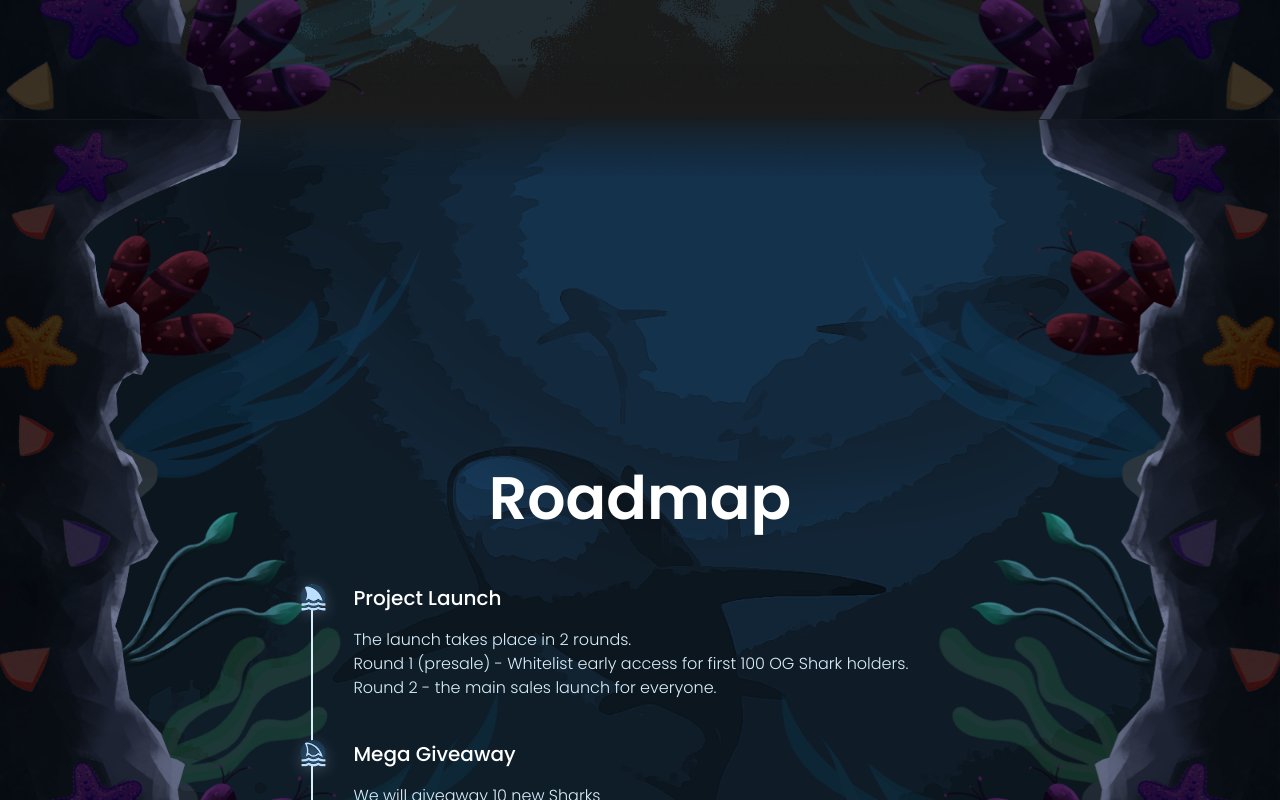
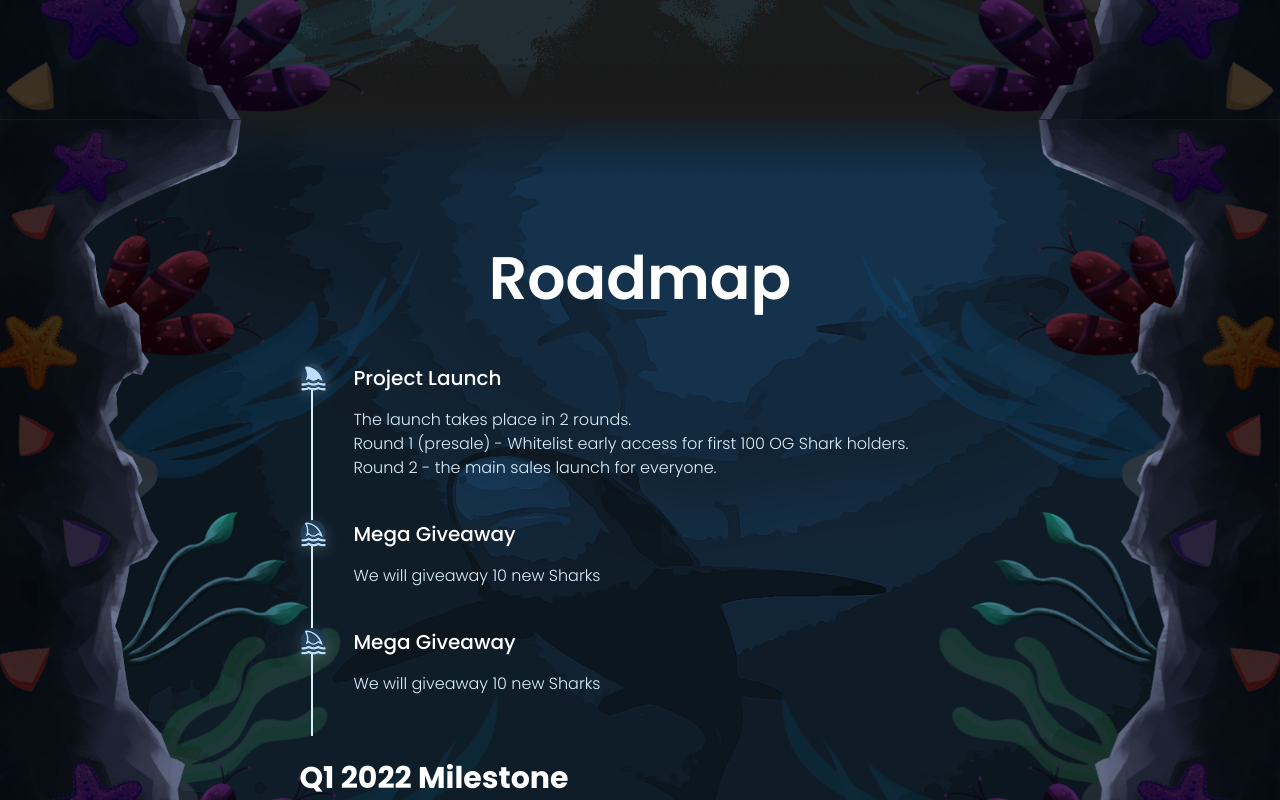
Before and after one commit to hsbali/shark-verse, a Next.js app: page / in a window 1280 px wide. Shown: the part 2280-3080 px from the top of the page. Built offline with nearby package versions, Linux system fonts and the light colour scheme.

Commit message:
refixed roadmap top padding

```diff
--- a/components/LandingPage/RoadmapSection.js
+++ b/components/LandingPage/RoadmapSection.js
@@ -42,15 +42,13 @@ const RoadmapSection = ({ width, height }) => {
 	]
 
 	useLayoutEffect(() => {
-		if (!(contentRef.current.offsetHeight / height < defaultBgCount)) {
-			setBgCount(Math.ceil(contentRef.current.offsetHeight))
-		}
+		setBgCount(Math.ceil(contentRef.current.offsetHeight / height))
 	}, [width, height])
 
 	return (
 		<section
 			id="roadmap"
-			className={`w-full flex items-center relative`}
+			className={`w-full flex flex-col relative`}
 			style={{ height: `${100 * bgCount}vh` }}
 		>
 			<div className="absolute top-0 w-full">
@@ -109,7 +107,7 @@ const RoadmapSection = ({ width, height }) => {
 				</div>
 			</div>
 			<div
-				className="text-white text-center md:w-2/3 mx-auto px-4 z-30"
+				className="text-white text-center md:w-2/3 mx-auto px-4 py-32 z-30 h-auto"
 				ref={contentRef}
 			>
 				<h2 className="text-4xl md:text-6xl font-semibold mb-14">
```
